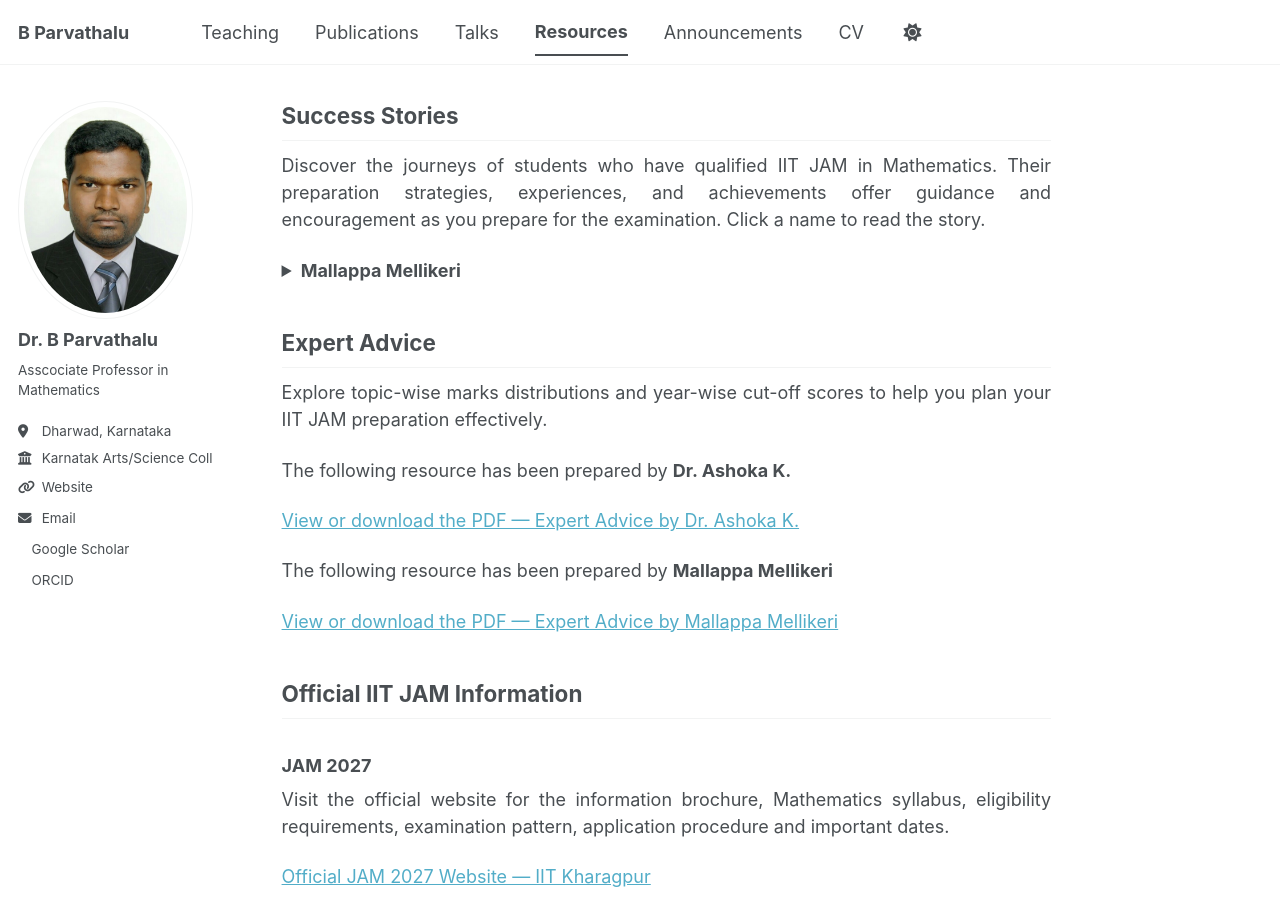
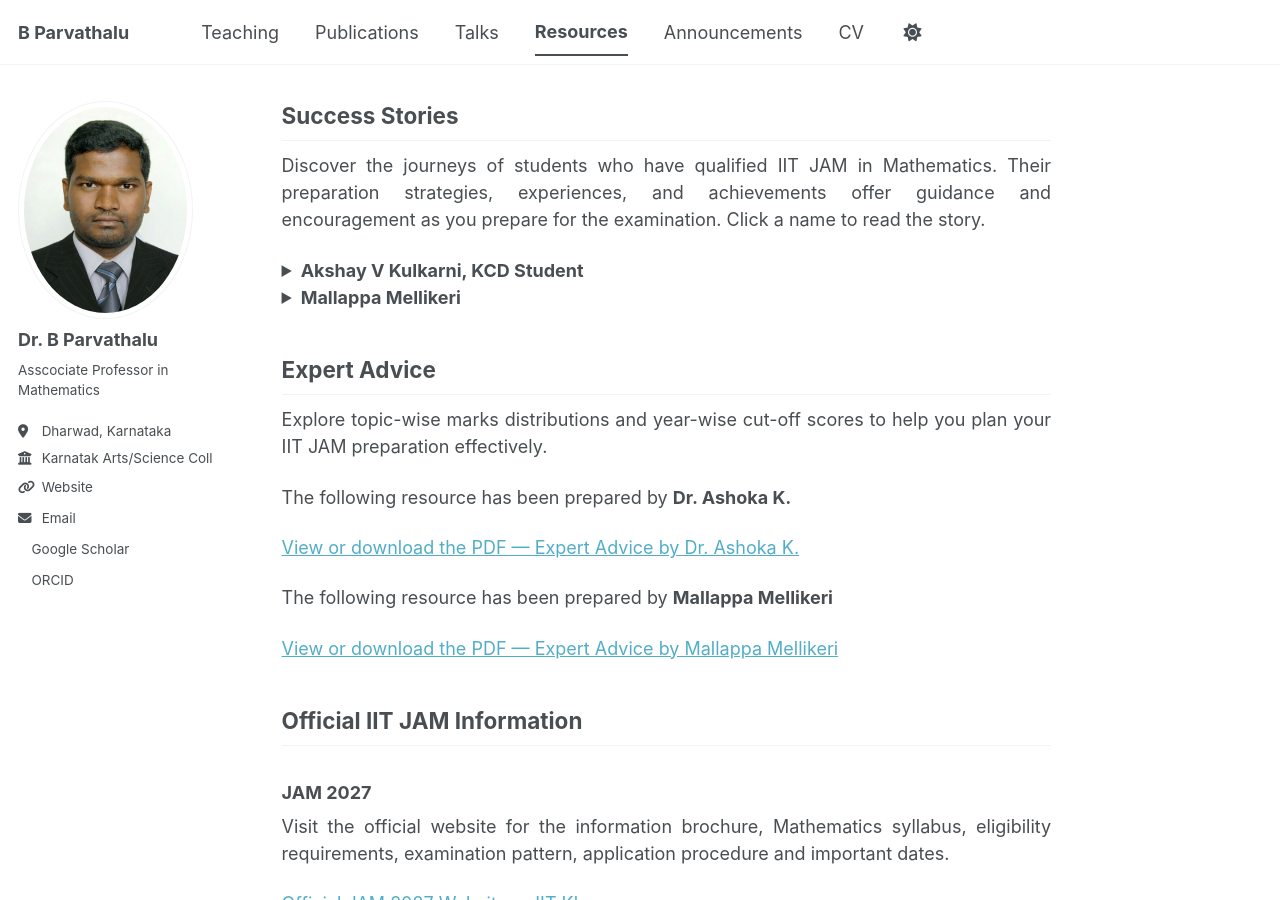
Before and after one commit to drbp-kcd/drbp-kcd.github.io, a Jekyll site: the page built from _resources/iit-jam-mathematics.md, in a window 1280 px wide and 900 px high, scrolled down 805 px. Built offline with Jekyll 4.4.1, drawn with Linux system fonts in a browser that asks for light colours; a style sheet for code colours, icons or effects is not loaded; some of the changed lines change nothing that is shown.

Commit message:
Update iit-jam-mathematics.md

```diff
--- a/_resources/iit-jam-mathematics.md
+++ b/_resources/iit-jam-mathematics.md
@@ -50,6 +50,41 @@
 offer guidance and encouragement as you prepare for the examination.
 Click a name to read the story.
 </p>
+
+<details>
+  <summary><strong>Akshay V Kulkarni, KCD Student</strong></summary>
+
+  <p>
+    <strong>Achievement:</strong> Secured All-India rank 219 in IIT JAM
+    2021, completed M.Sc. at IIT Guwahati, and currently works as a
+    Consultant at Deloitte USI, Hyderabad, in AI and Data Engineering.
+  </p>
+
+  <p>
+    My interest in Mathematics began at school and led me to pursue
+    B.Sc. at Karnatak Science College, Dharwad. My first-semester
+    Linear Algebra course with Prof. Parvathalu and participation
+    in the MTTS programme at IISER Trivandrum during my final year
+    deepened my interest in Pure Mathematics and strengthened my
+    analytical thinking and rigorous problem-solving skills.
+  </p>
+
+  <p>
+    After initially failing to qualify for IIT JAM, I took a one-year
+    gap following my B.Sc. Three months of sustained preparation
+    helped me secure AIR 219 in 2021 and gain admission to IIT
+    Guwahati, where I completed my M.Sc. An opportunity at a Big Four
+    firm then led me into IT, and I now work as a Consultant at
+    Deloitte USI.
+  </p>
+
+  <p>
+    <strong>Advice for students:</strong> Do not let self-doubt,
+    laziness, or the thought “I will do it later” hold you back.
+    Begin today, stay consistent, and remember that small, steady
+    steps can take you to greater heights.
+  </p>
+</details>
 
 <details>
   <summary><strong>Mallappa Mellikeri</strong></summary>
```
